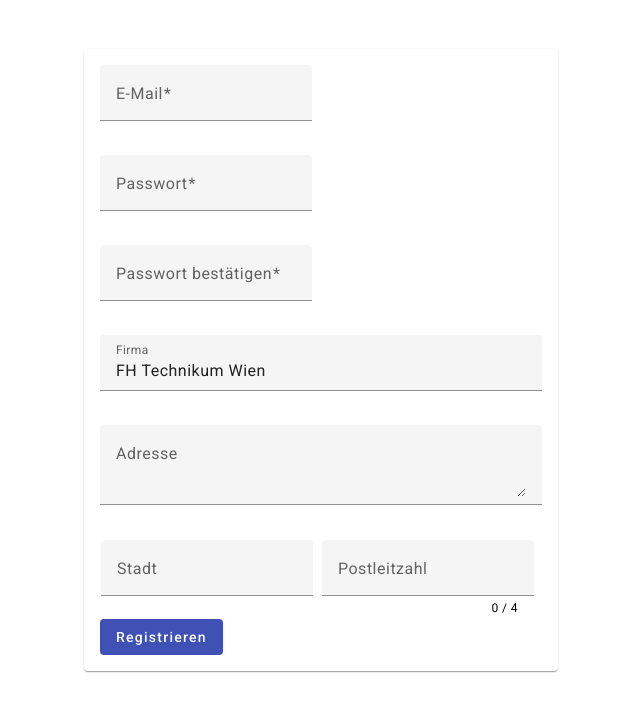
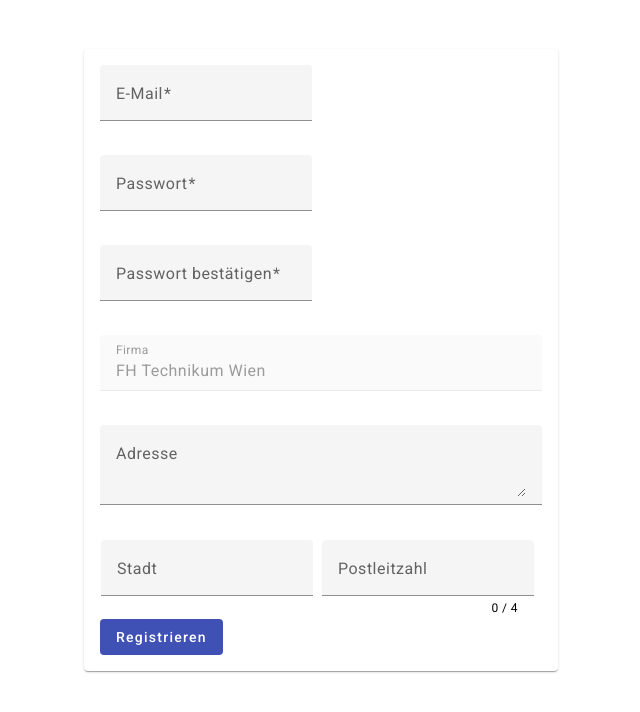
Before and after one commit to radalana/web-frame-project, an Angular app: page /signup in a window 1280 px wide. Shown: the top 712 px of the page, without its empty margins (319-959 px from the left). Built offline with nearby package versions, Linux system fonts and the light colour scheme.

Commit message:
Fix signup

```diff
--- a/src/app/game/highscore-list/highscore-list.component.ts
+++ b/src/app/game/highscore-list/highscore-list.component.ts
@@ -12,6 +12,7 @@ export class HighscoreListComponent {
   columnsToDisplay: string[] = this.displayedColumns.slice();
   data: any;
   constructor(private backendService: BackendService, private route: ActivatedRoute, private router: Router) {}
+  //reagiere auf route aenderungen
   ngOnInit() {
     this.route.params.subscribe(() => {
       this.getHighscores();
--- a/src/app/signup/signup.component.html
+++ b/src/app/signup/signup.component.html
@@ -42,7 +42,7 @@
             <p>
                 <mat-form-field class="example-full-width">
                     <mat-label>Firma</mat-label>
-                    <input matInput name="company" value="FH Technikum Wien" formControlName="company">
+                    <input matInput placeholder="FH Technikum Wien" name="company" value="FH Technikum Wien" formControlName="company">
                 </mat-form-field>
             </p>
             <p>
--- a/src/app/signup/signup.component.ts
+++ b/src/app/signup/signup.component.ts
@@ -23,7 +23,7 @@ export class SignupComponent {
     password: new FormControl('', [Validators.required, Validators.minLength(8)]),
     password_confirm: new FormControl('', [Validators.required]),
     postal_code: new FormControl('', [Validators.pattern('^\\d*')]),
-    company: new FormControl('FH Technikum Wien'),
+    company: new FormControl({value: 'FH Technikum Wien', disabled: true}),
     address: new FormControl(''),
     city: new FormControl('',[Validators.pattern("[a-zA-Z ]*")]),
   },
```
Also changed, not shown: 1 other file (tests, documents, lock files or other folders).
